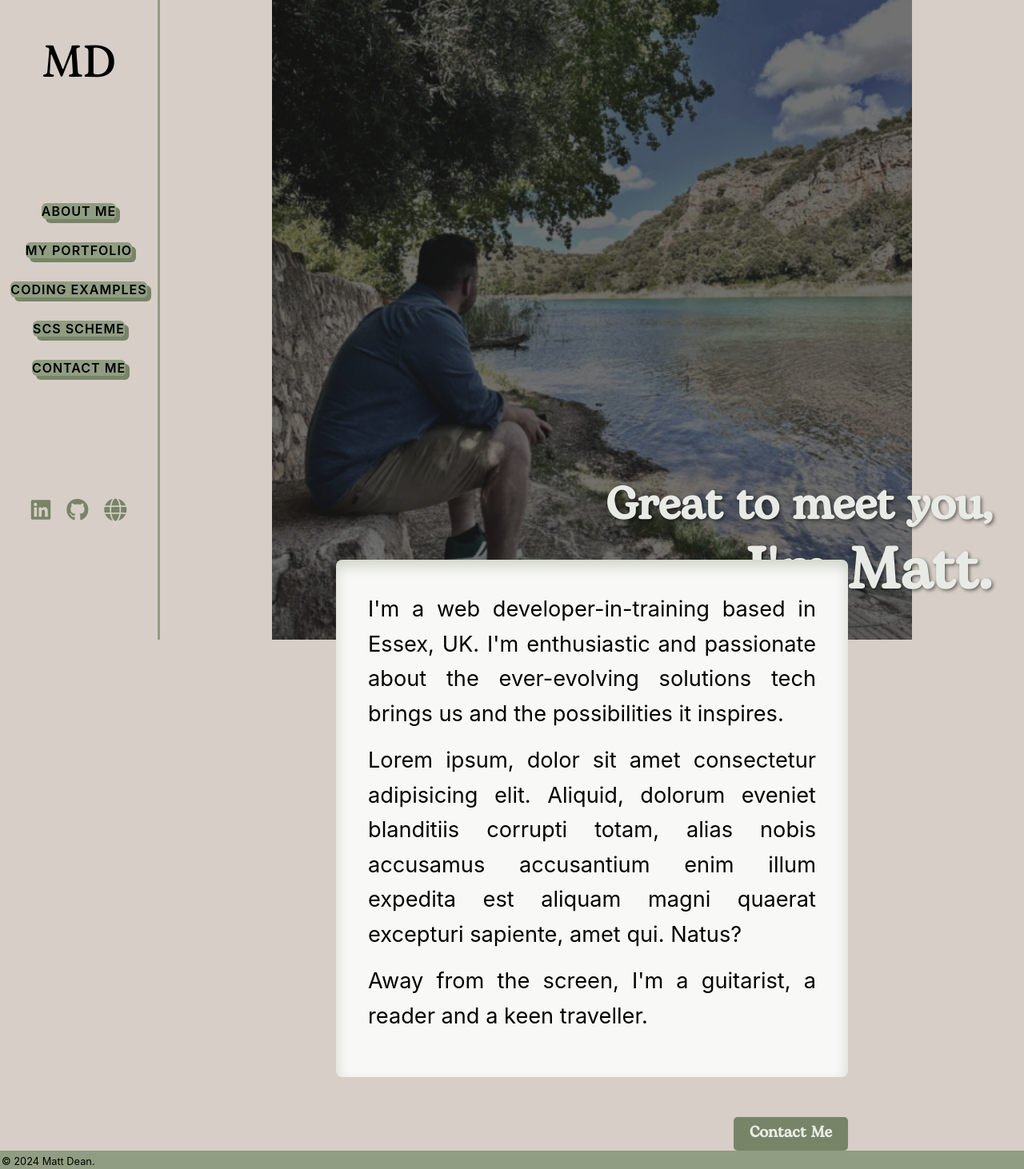
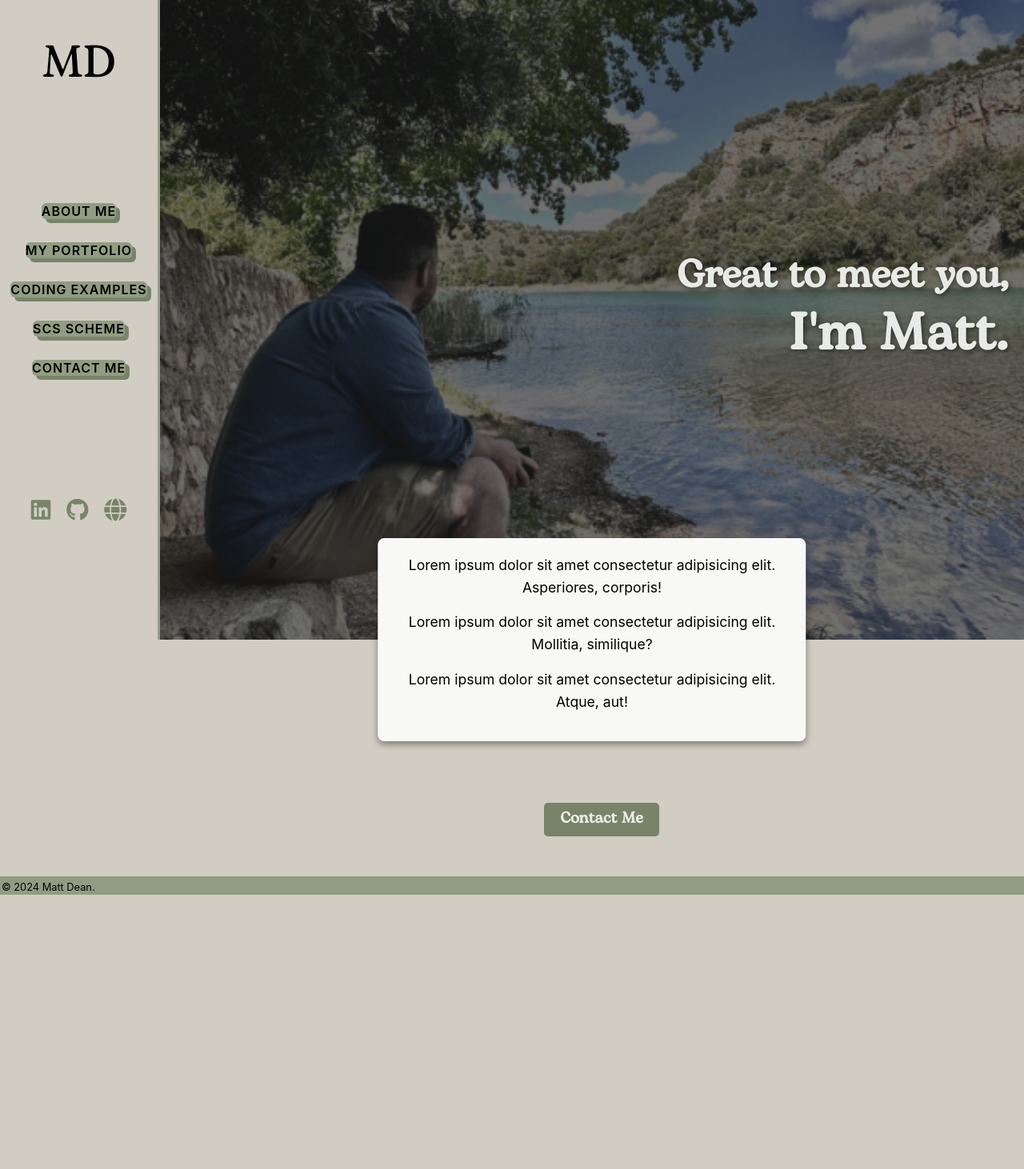
Before and after one commit to MattJDean/Netmatters-Portfolio, a PHP site: page /about-me.html in a window 1280 px wide. Shown: the whole page at 80% size. After the commit the page ends 1119 px from the top, so only its background shows below. Run offline with PHP 8.4, Linux system fonts and the light colour scheme; some libraries are stand-ins or nearby versions; some web fonts are replaced.

Commit message:
0725 10/09/24

```diff
--- a/about-me.html
+++ b/about-me.html
@@ -47,8 +47,8 @@
             </div>
         </div>
 
-         <!--------------------------------------------------------------Burger Menu-->
-         <div class="burger__menu">
+           <!--------------------------------------------------------------Burger Menu-->
+           <div class="burger__menu">
             <div class="nav">
                 <button class="burger__btn" type="button">
                     <span class="burger__btn--line top"></span>
@@ -58,17 +58,17 @@
             </div>
             <div class="burger__hidden hideNav hidden">
                 <ul class="burger__links">
-                    <li class="burger__links--item"><a href="about-me.html" class="burger__links--anchor"><span>About Me</span></a></li>
-                    <li class="burger__links--item"><a href="index.html#projects" class="burger__links--anchor"><span>My Portfolio</span></a></li>
-                    <li class="burger__links--item"><a href="coding-examples.html" class="burger__links--anchor"><span>Coding Examples</span></a></li>
-                    <li class="burger__links--item"><a href="scs-scheme.html" class="burger__links--anchor"><span>SCS Scheme</span></a></li>
-                    <li class="burger__links--item"><a href="index.html#contact" class="burger__links--anchor"><span>Contact Me</span></a></li>
+                    <li class="burger__links item"><a href="about-me.html" class="burger__links--anchor"><span>About Me</span></a></li>
+                    <li class="burger__links item"><a href="index.html#projects" class="burger__links--anchor"><span>My Portfolio</span></a></li>
+                    <li class="burger__links item"><a href="coding-examples.html" class="burger__links--anchor"><span>Coding Examples</span></a></li>
+                    <li class="burger__links item"><a href="scs-scheme.html" class="burger__links--anchor"><span>SCS Scheme</span></a></li>
+                    <li class="burger__links item"><a href="index.html#contact" class="burger__links--anchor"><span>Contact Me</span></a></li>
                 </ul>
 
                 <ul class="burger__socials">
-                    <li class="burger__socials--item"><a href="https://www.linkedin.com/in/matt-dean-29263055/" class="burger__socials--anchor"><i class="fa-brands fa-linkedin"></i></a></li>
-                    <li class="burger__socials--item"><a href="https://github.com/MattJDean" class="burger__socials--anchor"><i class="fa-brands fa-github"></i></a></li>
-                    <li class="burger__socials--item"><a href="https://mattdean.tech/" class="burger__socials--anchor"><i class="fa-solid fa-globe"></i></a></li>
+                    <li class="burger__socials item"><a href="https://www.linkedin.com/in/matt-dean-29263055/" class="burger__socials--anchor"><i class="fa-brands fa-linkedin"></i></a></li>
+                    <li class="burger__socials item"><a href="https://github.com/MattJDean" class="burger__socials--anchor"><i class="fa-brands fa-github"></i></a></li>
+                    <li class="burger__socials item"><a href="https://mattdean.tech/" class="burger__socials--anchor"><i class="fa-solid fa-globe"></i></a></li>
                 </ul>
             </div>
         </div>
@@ -90,9 +90,9 @@
                     <!--------------------------------------------------------------About Me Text-->
             <section class="text">
                     <div class="about__text">
-                            <p>I'm a web developer-in-training based in Essex, UK. I'm enthusiastic and passionate about the ever-evolving  solutions tech brings us and the possibilities it inspires. </p>
-                            <p>Lorem ipsum, dolor sit amet consectetur adipisicing elit. Aliquid, dolorum eveniet blanditiis corrupti totam, alias nobis accusamus accusantium enim illum expedita est aliquam magni quaerat excepturi sapiente, amet qui. Natus?</p>
-                            <p>Away from the screen, I'm a guitarist, a reader and a keen traveller. </p>
+                            <p>Lorem ipsum dolor sit amet consectetur adipisicing elit. Asperiores, corporis!</p>
+                            <p>Lorem ipsum dolor sit amet consectetur adipisicing elit. Mollitia, similique?</p>
+                            <p>Lorem ipsum dolor sit amet consectetur adipisicing elit. Atque, aut!</p>
                             <i class="html"></i>
                             <i class="html"></i>
                             <i class="html"></i>
--- a/js/formValidation.js
+++ b/js/formValidation.js
@@ -60,8 +60,9 @@ function validateForm(firstNameId, lastNameId, emailId, subjectId, messageId, er
 
   // Event listener for xs version of form
   document.querySelector('.form__submit--xs').addEventListener('click', function (e) {
+    console.log('XS Form button clicked');
     e.preventDefault(); // Prevent form submission
-    const isValid = validateForm('firstNameXs', 'lastNameXs', 'emailXs', 'subjectXs', 'messageXs', 'firstNameErrorXs');
+    const isValid = validateForm('firstNameXs', 'lastNameXs', 'emailXs', 'subjectXs', 'messageXs', 'Xs');
     if (isValid) {
       alert('Submitted successfully.');
       document.getElementById('contactFormXs').reset(); // Clear the form after successful submit
@@ -70,8 +71,9 @@ function validateForm(firstNameId, lastNameId, emailId, subjectId, messageId, er
 
   // Event listener for >768px version of form
   document.querySelector('.form__submit--md').addEventListener('click', function (e) {
+    console.log('MD Form button clicked');
     e.preventDefault(); // Prevent form submission
-    const isValid = validateForm('firstName', 'lastName', 'email', 'subject', 'message', '');
+    const isValid = validateForm('firstName', 'lastName', 'email', 'subject', 'message', 'md');
     if (isValid) {
       alert('Submitted successfully.');
       document.getElementById('contactFormMd').reset();  // Clear the form after successful submit
--- a/scss/base/_colors.scss
+++ b/scss/base/_colors.scss
@@ -15,7 +15,7 @@ $grey-text-color: #6b6b6b; //Shadows
 $text-color-alt: #0d0d12; //Ruined Smores
 $footer-text-color: #020202;
 //Background Colours
-$background-color: #D7CEC7;
+$background-color: #D1CDC3;
 $ash: #B7B9A8; //Ash
 $footer-bg-color: #919D82;
 //Background Colour Complementary Shades
--- a/scss/components/_hero.scss
+++ b/scss/components/_hero.scss
@@ -20,7 +20,7 @@
         background-repeat: no-repeat;
         background-size: cover;
         background-position-x: center;
-        filter: brightness(0.9);
+        filter: brightness(1);
     }
 
     .hero__text--h1 {
@@ -128,7 +128,7 @@
             bottom: 30px;
             left: 50%;
             transform: translateX(-50%);
-            font-size: clamp(1rem, 3vw, 2rem);
+            font-size: clamp(1rem, 1.5vw, 1.2rem);
 
             a {
                 text-decoration: none;
--- a/scss/pages/_about.scss
+++ b/scss/pages/_about.scss
@@ -9,6 +9,7 @@ body {
 .about__container {
     flex: 1 0 auto;
     max-width: 100%;
+    width: 100%;
     display: flex;
     flex-direction: column;
     justify-content: center;
@@ -20,135 +21,102 @@ body {
     }
 }
 
-#about {
-    width: 100%;
-}
+
 
 .about__header {
     width: 100%;
     position: relative;
     overflow: hidden;
 
-    &--img img {
-        min-width: 100%;
+     img {
+        width: 100vw;
         height: 100vh;
+        overflow: hidden;
         object-fit: cover;
         filter: brightness(0.5);
     }
 }
 
+
     .about__headline {
     position: absolute;
     width: 90%;
-    bottom: 60%;
-    right: 25px;
+    top: 40%;
+    right: 20px;
     text-align: right;
     font-family: $hero-font;
     color: $secondary-text-color;
-    text-shadow: 2px 2px 4px rgba(0,0,0,0.5);
+    text-shadow: 2px 2px 6px rgba(0,0,0,0.5);
 
         .headline__h1, .headline__h2 {
             margin: 0;
         }
 
         .headline__h1 {
+            font-size: 1.5rem;
+            @media (min-width: 400px) {
+                font-size: 2rem;
+            }
+            @media (min-width: 600px) {
                 font-size: 2.5rem;
+            }
+            @media (min-width: 1200px) {
+                font-size: 3rem;
+            }
         }
 
         .headline__h2 {
-        font-size: 4.5rem;
+            font-size: 2.5rem;
             margin-top: 10px;
+            @media (min-width: 400px) {
+                font-size: 3rem;
             }
-
-    @include respond-to(md) {
-        bottom: 40px;
-        right: 40px;
-
-        .headline__h1 {
+            @media (min-width: 600px) {
                 font-size: 3.5rem;
             }
-.about__headline {
-  position: absolute;
-  width: 90%;
-  transform: translate(25px, 60%); // Move 25px from the right and 60% from the top
-  text-align: right;
-  font-family: $hero-font;
-  color: $secondary-text-color;
-  text-shadow: 2px 2px 4px rgba(0,0,0,0.5);
-
-  .headline__h1, .headline__h2 {
-    margin: 0;
-  }
-
-  .headline__h1 {
-    font-size: 2.5rem;
-  }
-
-  .headline__h2 {
-    font-size: 4.5rem;
-    margin-top: 10px;
-  }
-}
-        .headline__h2 {
-            font-size: 4.5rem;
+            @media (min-width: 1200px) {
+                font-size: 4rem;
             }
         }
     }
 
+
+
 .about__text {
     width: 90%;
     max-width: 800px;
-    margin: -50px auto 50px;
+    margin: 0 auto;
+    top: 50%;
+    left: 45%;
+    transform: translate(-50%, -50%);
     padding: 20px;
     background-color: $background-color-comp-light;
     border-radius: 8px;
     box-shadow: 0 4px 8px rgba(0, 0, 0, 0.4);
-    box-shadow: 0 8px 16px rgba(145, 157, 130, 0.4) inset;
     position: relative;
     z-index: 1;
 
-    @include respond-to(sm) {
-        width: 95%;
-        padding: 20px;
-    }
-
-    @include respond-to(md) {
-        width: 80%;
-        padding: 40px;
-        margin-top: -100px;
-    }
 
     p {
+
         font-family: $base-font-family;
-        font-size: clamp(1.5rem, 3vw, 1.7rem);
+        font-size: clamp(0.8rem, 1.1rem, 1.8rem);
         line-height: 1.6;
-        text-align: justify;
+        text-align: center;
         margin-bottom: 15px;
-        max-width: 80ch;
+        max-width: 50ch;
         margin-left: auto;
         margin-right: auto;
 
     }
 }
 
-.about__cta {
-    width: 90%;
-    max-width: 800px;
-    margin: 20px auto 50px;
-    text-align: right;
-
-    @include respond-to(sm) {
-        width: 95%;
-    }
-
-    @include respond-to(md) {
-        width: 80%;
-        margin-bottom: 0;
-    }
-}
 
 .contact-button {
     display: inline-block;
+    position: relative;
+    bottom: 50px;
+    left: 40%;
     padding: 10px 20px;
     background-color: darken($primary-color, 10%);
     color: $secondary-text-color;
--- a/scss/pages/_examples.scss
+++ b/scss/pages/_examples.scss
@@ -2,14 +2,6 @@
 // Code Examples //
 // ------------- //
 
-
-.menu__burger {
-    display: block;
-
-    @include respond-to(md) {
-        display: none;
-    }
-}
 
 
 .examples__container {
@@ -25,12 +17,11 @@
     font-family: $base-font-family;
     background-color: $background-color;
     color: $text-color;
-    border-left: 3px solid $primary-color;
     padding-bottom: 20px;
 
     @include respond-to(md) {
-    width: calc(100% - 150px);
-    margin-left: 160px;
+    width: calc(100% - 250px);
+    margin-left: 75px;
     border-left: none;
 
     }
@@ -38,11 +29,12 @@
 
 
     .examples__image {
-        position: absolute;
-        top: 30%;
-        left: 40%;
-        height: 300px;
-        width: 600px;
+        position: relative;
+        top: 0;
+        left: calc(50vw - 250px);
+        height: 400px;
+        width: 500px;
+        box-shadow: 3px 3px 5px rgba(0, 0, 0, 0.4);
 
 
 
--- a/scss/pages/_scs.scss
+++ b/scss/pages/_scs.scss
@@ -2,17 +2,7 @@
 // SCS Scheme //
 // ---------- //
 
-.menu__burger {
-    position: fixed;
-    top: 20px;
-    left: 20px;
-    z-index: 1000;
-    display: block;
 
-    @include respond-to(md) {
-        display: none;
-    }
-}
 
 .scs__container {
     position: relative;
@@ -21,7 +11,9 @@
     display: flex;
     flex-direction: column;
     flex: 1;
-    margin: 60px 20px 0 20px;
+    margin-top: 60px;
+    margin-left: 40px;
+    margin-right: 40px;
     scroll-snap-align: start;
     font-family: $base-font-family;
     background-color: $background-color;
@@ -48,7 +40,7 @@
     flex-direction: column;
     align-items: center;
     justify-content: center;
-    background-color: $background-color-comp-light;
+    background-color: darken($background-color, 10%);
     border-radius: 8px;
 
 
```
Also changed, not shown: coding-examples.html (+24 -2 lines), index.html (+10 -10 lines), scs-scheme.html (+17 -16 lines), css/style.css, scss/components/_contact.scss (line endings or trailing spaces), 1 other file. Lines whose indentation alone changed are shown as unchanged.
